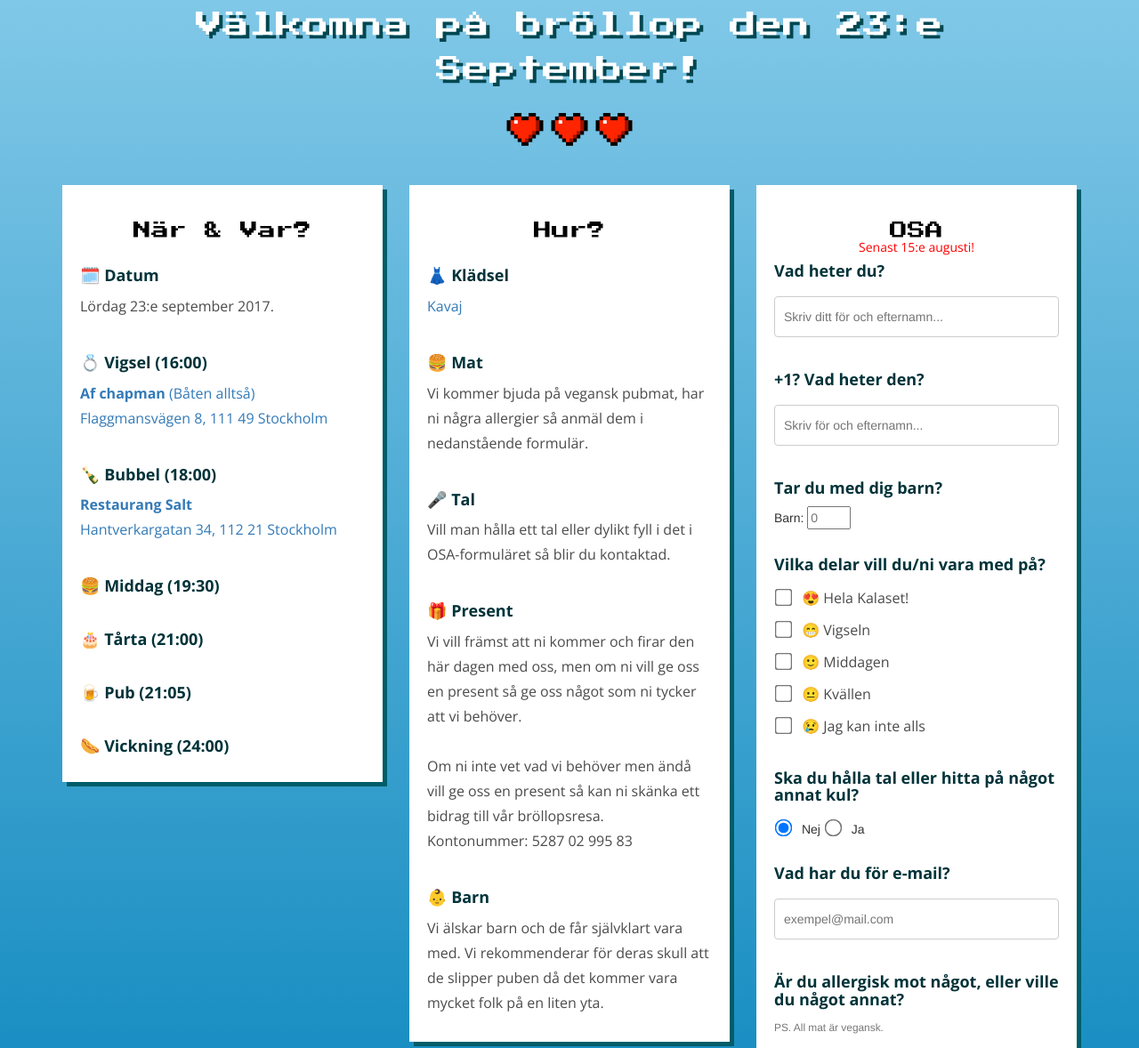
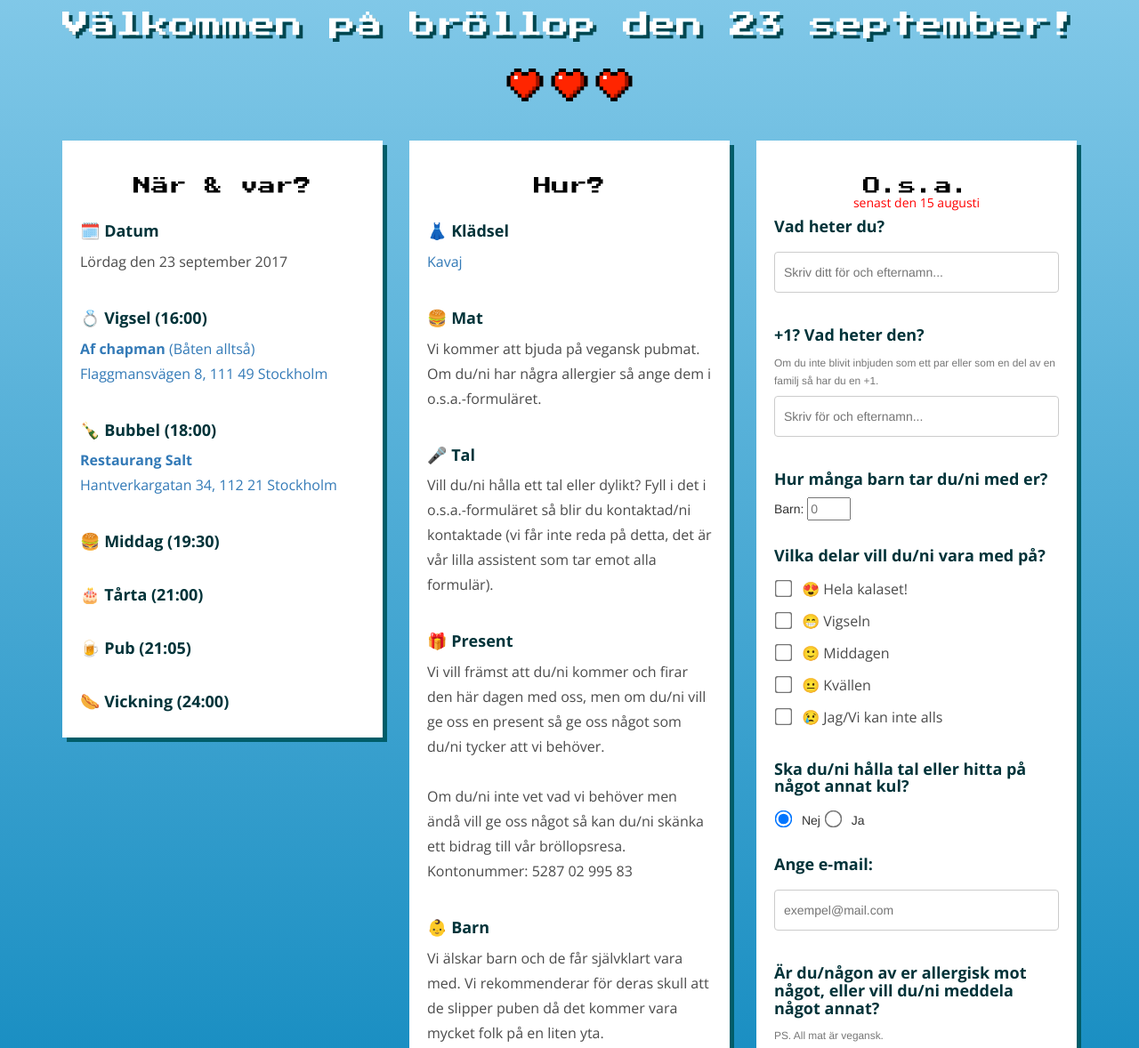
Before and after one commit to blamegod/pelleochmia, a plain HTML site: page index.html in a window 1280 px wide. Shown: the part 747-1925 px from the top of the page at 89% size. Drawn offline with nearby package versions, Linux system fonts and the light colour scheme.

Commit message:
Copy changes

```diff
--- a/index.html
+++ b/index.html
@@ -30,7 +30,7 @@
                 <div class="row">
                     <div class="center col-xs-12 col-lg-12">
                         <a href="index.html">
-                          <h1>Pelle &#38; Mia<br>Bröllop!</h1>
+                          <h1>Pelle &#38; Mias<br>bröllop!</h1>
                         </a>
                          <div class="heart"></div>
                     </div>
@@ -44,7 +44,7 @@
             <div class="shark"></div>
             <div class="row">
                  <div class="center col-xs-12 col-lg-12">
-                      <h2>Välkomna på bröllop den 23:e September!</h2>
+                      <h2>Välkommen på bröllop den 23 september!</h2>
                      <div class="heart"></div>
                 </div>
             </div>
@@ -52,8 +52,8 @@
             <div class="row">
                 <div class="col-xs-12 col-md-4 col-lg-4">
                     <div class="text-box">
-                        <h3>När &#38; Var?</h3>
-                        <h4>🗓️ Datum</h4><p>Lördag 23:e september 2017. </p>
+                        <h3>När &#38; var?</h3>
+                        <h4>🗓️ Datum</h4><p>Lördag den 23 september 2017 </p>
                         <br>
                         <h4>💍 Vigsel (16:00)</h4><p>
                         <a href="https://www.google.se/maps/place/Flaggmansv%C3%A4gen+8,+111+49+Stockholm/@59.3252019,18.0789439,17z/data=!3m1!4b1!4m5!3m4!1s0x465f9d57d2e416ef:0xdc7ffe92d97cd79d!8m2!3d59.3251992!4d18.0811326"><b>Af chapman</b> (Båten alltså) <br>Flaggmansvägen 8, 111 49 Stockholm</a>
@@ -84,13 +84,13 @@
                         <p><a href="http://lmgtfy.com/?q=kl%C3%A4dkod+kavaj">Kavaj</a></p>
                         <br>
                         <h4>🍔 Mat</h4>
-                        <p>Vi kommer bjuda på vegansk pubmat, har ni några allergier så anmäl dem i nedanstående formulär.</p><br>
+                        <p>Vi kommer att bjuda på vegansk pubmat. Om du/ni har några allergier så ange dem i o.s.a.-formuläret.</p><br>
                         <h4>🎤 Tal</h4>
-                        <p>Vill man hålla ett tal eller dylikt fyll i det i OSA-formuläret så blir du kontaktad.</p><br>
+                        <p>Vill du/ni hålla ett tal eller dylikt? Fyll i det i o.s.a.-formuläret så blir du kontaktad/ni kontaktade (vi får inte reda på detta, det är vår lilla assistent som tar emot alla formulär).</p><br>
                         <h4>🎁 Present</h4>
-                        <p>Vi vill främst att ni kommer och firar den här dagen med oss, men om ni vill ge oss en present så ge oss något som ni tycker att vi behöver.
+                        <p>Vi vill främst att du/ni kommer och firar den här dagen med oss, men om du/ni vill ge oss en present så ge oss något som du/ni tycker att vi behöver.
                         <br><br>
-                        Om ni inte vet vad vi behöver men ändå vill ge oss en present så kan ni skänka ett bidrag till vår bröllopsresa. <br>Kontonummer: 5287 02 995 83</p>
+                        Om du/ni inte vet vad vi behöver men ändå vill ge oss något så kan du/ni skänka ett bidrag till vår bröllopsresa. <br>Kontonummer: 5287 02 995 83</p>
                         <br>
                         <h4>👶 Barn</h4>
                         <p>Vi älskar barn och de får självklart vara med. Vi rekommenderar för deras skull att de slipper puben då det kommer vara mycket folk på en liten yta.</p>
@@ -100,35 +100,36 @@
                         <div id="osa" class="col-xs-12 col-md-4 col-lg-4">
                             <div class="text-box">
                                 <form class="form" action="https://formspree.io/pelleochmia@gmail.com" method="POST">
-                                    <h3>OSA</h3>
-                                    <h5>Senast 15:e augusti!</h5>
+                                    <h3>O.s.a.</h3>
+                                    <h5>senast den 15 augusti</h5>
                                     <h4>Vad heter du?</h4>
                                     <input class="text" type="text" name="Namn" placeholder="Skriv ditt för och efternamn..." required>
                                     <br><br>
                                     <h4>+1? Vad heter den? </h4>
+                                    <small id="emailHelp" class="form-text text-muted">Om du inte blivit inbjuden som ett par eller som en del av en familj så har du en +1.</small>
                                     <input class="text" type="text" name="Plus_en" placeholder="Skriv för och efternamn..." required>
                                     <br><br>
-                                    <h4>Tar du med dig barn?</h4>
+                                    <h4>Hur många barn tar du/ni med er?</h4>
                                     Barn: <input type="number" name="Barn" min="0" max="5" placeholder="0">
                                     <br><br>
                                     <h4>Vilka delar vill du/ni vara med på?</h4>
-                                    <label><input type="checkbox" name="Närvaro" value="Allt"> 😍 Hela Kalaset! </label>
+                                    <label><input type="checkbox" name="Närvaro" value="Allt"> 😍 Hela kalaset!</label>
                                     <label><input type="checkbox" name="Närvaro" value="Vigsel"> 😁 Vigseln</label>
                                     <label><input type="checkbox" name="Närvaro" value="Middag"> 🙂 Middagen</label>
                                     <label><input type="checkbox" name="Närvaro" value="Kväll"> 😐 Kvällen</label>
-                                    <label><input type="checkbox" name="Närvaro" value="Kommer ej"> 😢 Jag kan inte alls </label>
+                                    <label><input type="checkbox" name="Närvaro" value="Kommer ej"> 😢 Jag/Vi kan inte alls</label>
                                     <br>
-                                    <h4>Ska du hålla tal eller hitta på något annat kul?</h4>
+                                    <h4>Ska du/ni hålla tal eller hitta på något annat kul?</h4>
                                     <input type="radio" name="Tal" value="Nej" checked required> Nej
                                     <input type="radio" name="Tal" value="Ja"> Ja
                                     <br><br>
-                                    <h4>Vad har du för e-mail?</h4>
+                                    <h4>Ange e-mail:</h4>
                                     <input class="text" type="email" name="_replyto" placeholder="exempel@mail.com" required>
                                     <br><br>
-                                    <h4>Är du allergisk mot något, eller ville du något annat?</h4>
+                                    <h4>Är du/någon av er allergisk mot något, eller vill du/ni meddela något annat?</h4>
                                     <small id="emailHelp" class="form-text text-muted">PS. All mat är vegansk.</small>
                                     <br><br>
-                                    <textarea name="allergi_mat" rows="1" cols="10" placeholder="Gluten etc..."></textarea>
+                                    <textarea name="allergi_mat" rows="1" cols="10" placeholder="Persika"></textarea>
                                     <input type="submit" value="Skicka">
                                     <input type="hidden" name="_next" value="http://pelleochmia.se/success.html" />
                                     <!-- Plus en? Ska vi ha att man kan välja antal eller bara radioknapp? Eller hur många är ni som kommer? -->
```
